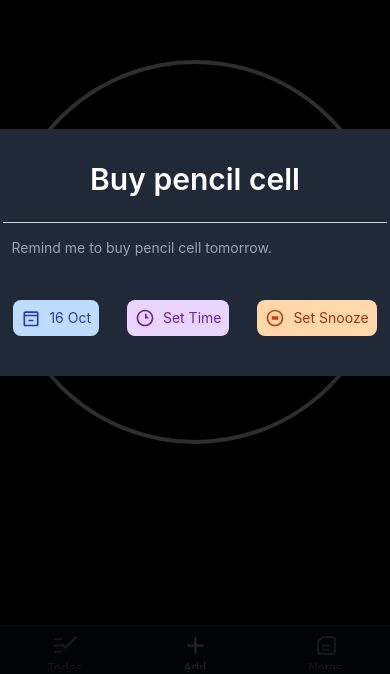
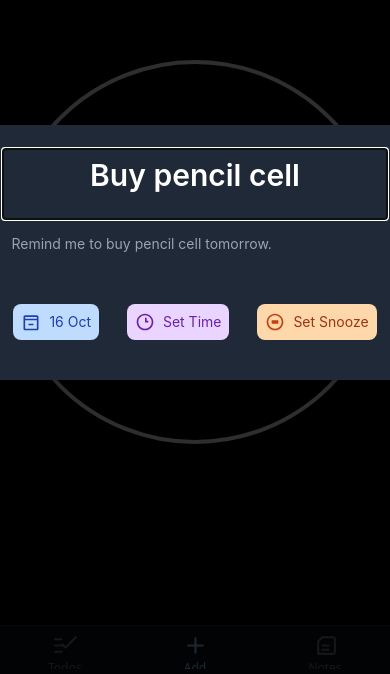
Before and after one commit to MagnusCarlsen26/todo-and-thought-organizer, a React Native app in the folder app/: screen / in a window 390 px wide. Shown: the part 170-844 px from the top of the page. Built offline with nearby package versions, Linux system fonts and the light colour scheme; what react-native-worklets would draw is missing.

Commit message:
feat: adding confirmation modal (2/3)
added edit calender, edit time and edit snooze components andupdating todo value. this is left polishing ui, adding next and prev buttons and refactoring left

```diff
--- a/app/src/components/addScreen/CategorizationModal.tsx
+++ b/app/src/components/addScreen/CategorizationModal.tsx
@@ -24,9 +24,19 @@ export default function CategorizationModal({
   onSave
 }: CategorizationModalProps) {
 
-  const [editedCategorization, setEditedCategorization] = useState<ValidTodo[]>(categorizationResult || []);
-  function dispatch(action: any) {}
+  // Reducer to manage the list of todos by delegating to single-todo reducer
+  const listReducer = (state: ValidTodo[], action: any): ValidTodo[] => {
+    if (action?.type === 'reset') return action.payload || [];
+    const { index, ...todoAction } = action || {};
+    if (typeof index !== 'number') return state;
+    return state.map((item, i) => (i === index ? (reducer(item, todoAction) ?? item) : item));
+  };
+
   const [currentIndex, setCurrentIndex] = useState(0);
+  const [editedCategorization, listDispatch] = useReducer(listReducer, categorizationResult || []);
+  const dispatch = React.useCallback((action: any) => {
+    listDispatch({ ...action, index: currentIndex });
+  }, [currentIndex]);
 
   const [showCalendar, setShowCalendar] = useState(false);
   const [showTimePicker, setShowTimePicker] = useState(false);
@@ -35,10 +45,7 @@ export default function CategorizationModal({
   console.log('editedCategorization', categorizationResult);
 
   useEffect(() => {
-
-    let temp = categorizationResult
-    setEditedCategorization(temp);
-
+    listDispatch({ type: 'reset', payload: categorizationResult || [] });
   }, [categorizationResult]);
 
   console.log('editedCategorization', editedCategorization);
@@ -119,7 +126,7 @@ export default function CategorizationModal({
                     multiline
                 />
 
-            <View className="flex-row justify-around w-full mb-4 gap-2">
+            <View className="flex-row justify-around w-full mt-2 mb-4 gap-2">
                 <TouchableOpacity
                     onPress={() => setShowCalendar(!showCalendar)}
                     className="flex-row items-center bg-blue-200 p-2 rounded-lg"
--- a/app/src/components/editTodo/editTime.tsx
+++ b/app/src/components/editTodo/editTime.tsx
@@ -17,9 +17,44 @@ export default function EditTime({
 
     if (!showTimePicker) return null;
 
+    // Decide default time: anchor to today's date to avoid historical timezone quirks
+    const now = new Date();
+    const baseYear = now.getFullYear();
+    const baseMonth = now.getMonth();
+    const baseDay = now.getDate();
+
+    let defaultDate: Date;
+    if (
+        editedTodo.reminder?.time?.hour != null &&
+        editedTodo.reminder?.time?.minute != null
+    ) {
+        defaultDate = new Date(
+            baseYear,
+            baseMonth,
+            baseDay,
+            editedTodo.reminder.time.hour,
+            editedTodo.reminder.time.minute,
+            0,
+            0
+        );
+    } else {
+        defaultDate = new Date(
+            baseYear,
+            baseMonth,
+            baseDay,
+            now.getHours(),
+            now.getMinutes(),
+            0,
+            0
+        );
+    }
+
+    // Log the default time value that will appear in the picker, for debugging:
+    console.log(`The time shown in the picker will be: ${defaultDate.getHours().toString().padStart(2, '0')}:${defaultDate.getMinutes().toString().padStart(2, '0')}`);
+
     return (
         <DateTimePicker
-            value={new Date(1,1,1,editedTodo.reminder?.time?.hour || 0, editedTodo.reminder?.time?.minute || 0)}
+            value={defaultDate}
             mode="time"
             is24Hour={false}
             display="spinner"
--- a/app/src/utils/addScreen/getReminder.ts
+++ b/app/src/utils/addScreen/getReminder.ts
@@ -20,14 +20,14 @@ export function getReminderText( reminder: ValidTodo["reminder"]) {
     }
 
     if (reminder.time) {
-
-        if (reminder.time.hour && reminder.time.minute) {
-            const AmPm = reminder.time.hour >= 12 ? "PM" : "AM";
-
-            if ( reminder.time.minute === 0 ) {
-                reminderText.time = `${reminder.time.hour} ${AmPm}`;
+        const hour = reminder.time.hour;
+        const minute = reminder.time.minute;
+        if (hour !== null && minute !== null) {
+            const AmPm = hour >= 12 ? "PM" : "AM";
+            if (minute === 0) {
+                reminderText.time = `${hour} ${AmPm}`;
             } else {
-                reminderText.time = `${reminder.time.hour}:${String(reminder.time.minute).padStart(2, '0')} ${AmPm}`;
+                reminderText.time = `${hour}:${String(minute).padStart(2, '0')} ${AmPm}`;
             }
         } else {
             reminderText.time = null
```
Also changed, not shown: 1 other file (tests, documents, lock files or other folders).
